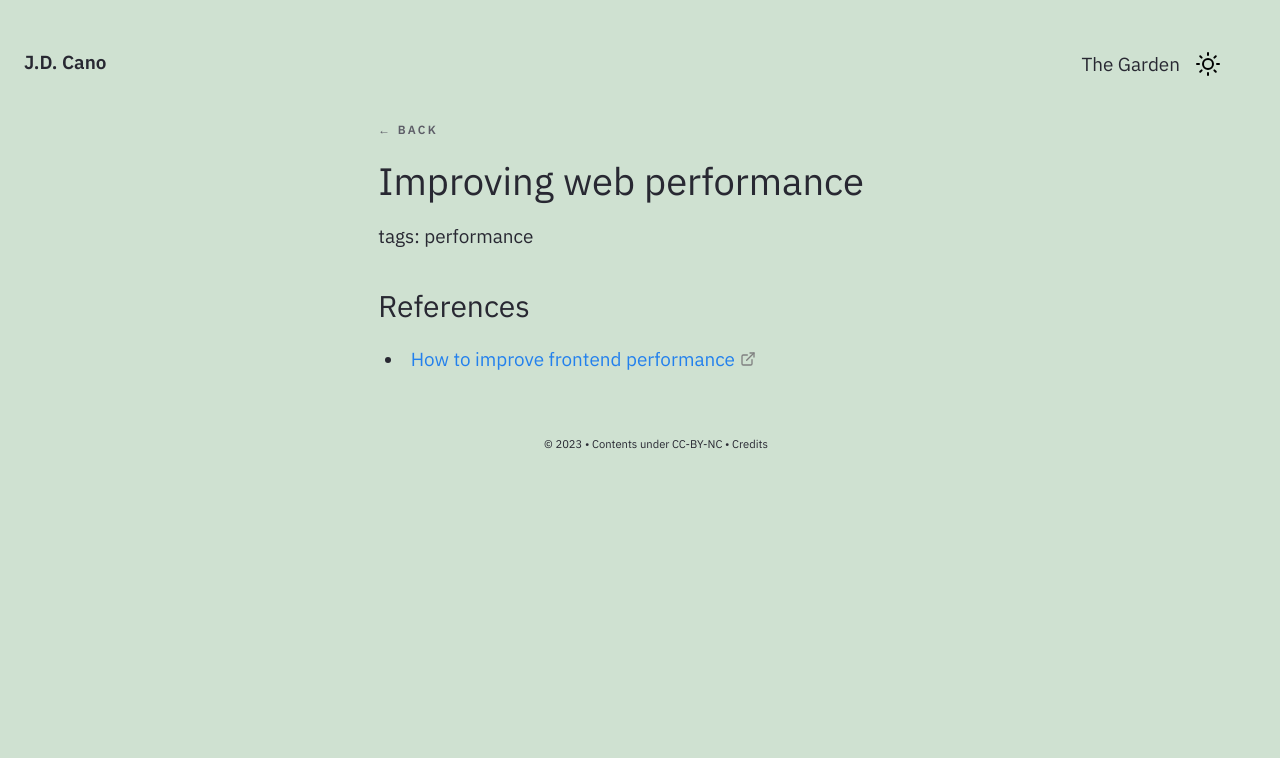
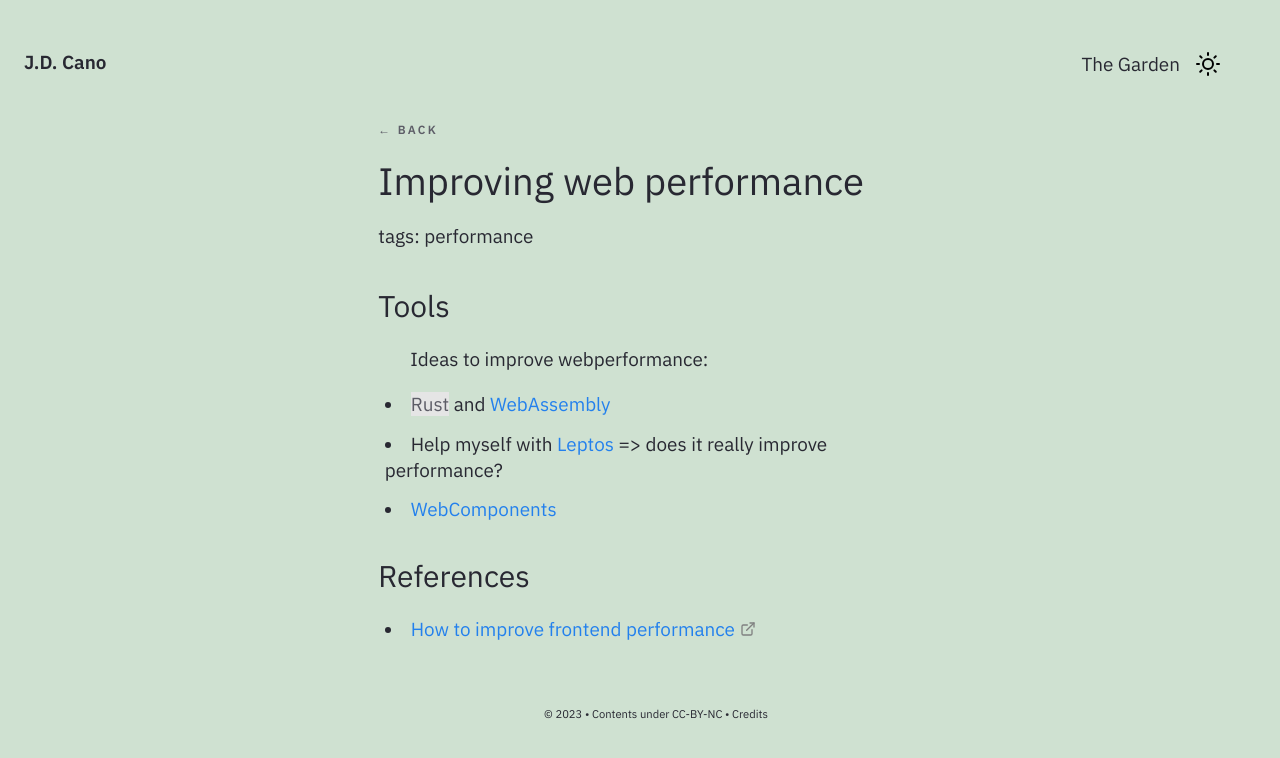
Before and after one commit to Gorzas/gorzas.github.io, a Jekyll site: the page built from _notes/Public/tech/Improving web performance.md, in a window 1280 px wide. Shown: the top 758 px of the page. Built offline with Jekyll 4.4.1, drawn with Linux system fonts in a browser that asks for light colours.

Commit message:
Update Improving web performance.md

```diff
--- a/_notes/Public/tech/Improving web performance.md
+++ b/_notes/Public/tech/Improving web performance.md
@@ -8,7 +8,12 @@ type: essay
 growth: seedlings
 ---
 
+### Tools
 
+Ideas to improve webperformance:
+- [[Rust]] and [[WebAssembly]]
+- Help myself with [[Leptos]] => does it really improve performance?
+- [[WebComponents]]
 
 ### References
 - [How to improve frontend performance](https://dev.to/manish7107/how-to-improve-front-end-performance-3ag7)
```
